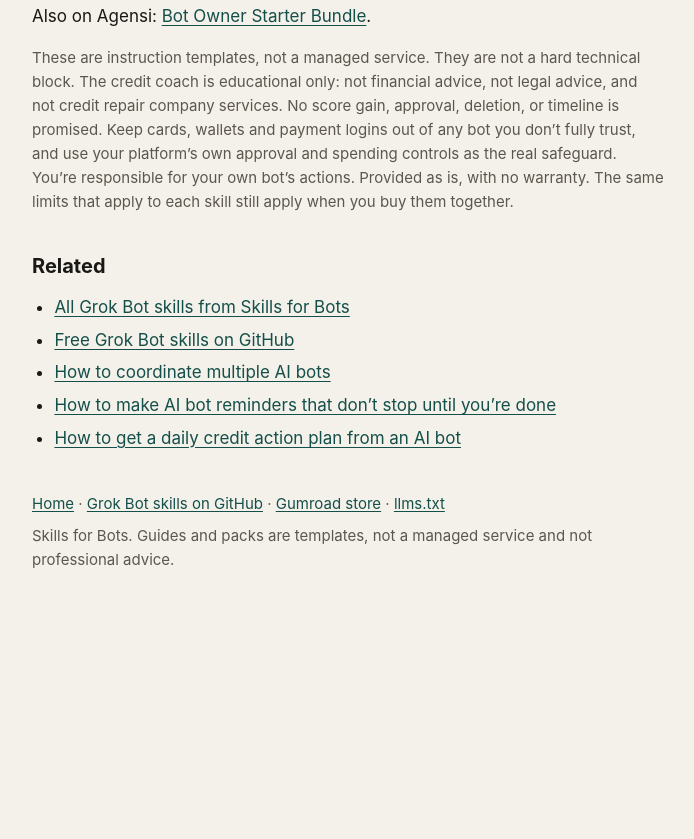
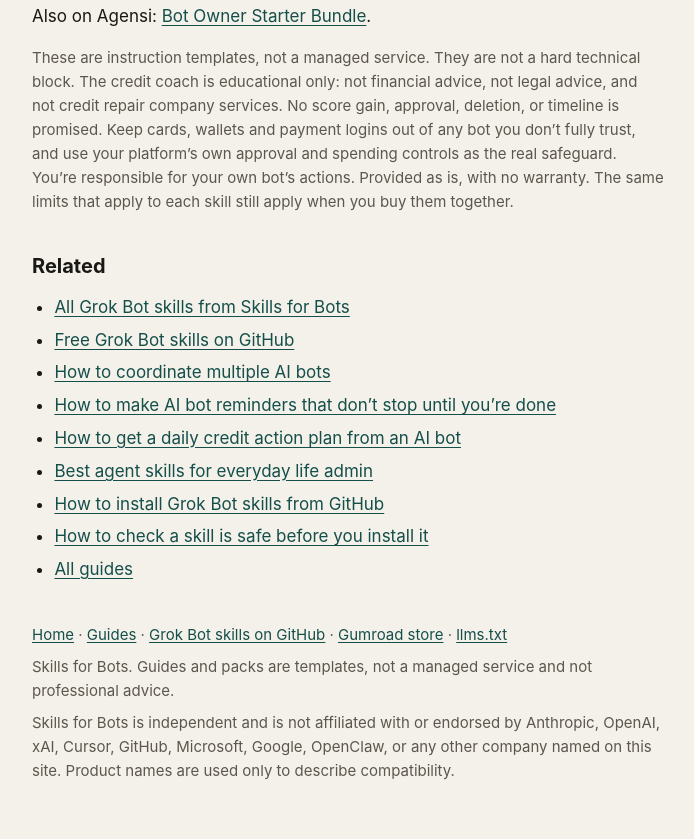
Before and after one commit to skillsforbots/skillsforbots.github.io, a plain HTML site: page grok-bot-skills-bundle/index.html in a window 1280 px wide. Shown: the part 2211-3050 px from the top of the page, without its empty margins (292-986 px from the left). Before the commit the page ends 2839 px from the top, so only its background shows below. Drawn offline with Linux system fonts and the light colour scheme.

Commit message:
Pack grok-bot-skills-bundle: related guide links, footer non-affiliation line

```diff
--- a/grok-bot-skills-bundle/index.html
+++ b/grok-bot-skills-bundle/index.html
@@ -323,11 +323,16 @@
       <li><a href="/coordinate-multiple-ai-bots/">How to coordinate multiple AI bots</a></li>
       <li><a href="/ai-bot-reminders-that-dont-stop/">How to make AI bot reminders that don’t stop until you’re done</a></li>
       <li><a href="/ai-bot-daily-credit-action-plan/">How to get a daily credit action plan from an AI bot</a></li>
+      <li><a href="/skills/everyday/">Best agent skills for everyday life admin</a></li>
+      <li><a href="/install/grok-bot/">How to install Grok Bot skills from GitHub</a></li>
+      <li><a href="/safety/check-a-skill-before-installing/">How to check a skill is safe before you install it</a></li>
+      <li><a href="/guides/">All guides</a></li>
     </ul>
   </main>
   <footer>
-    <p><a href="/">Home</a> · <a href="https://github.com/skillsforbots/grok-bot-skills">Grok Bot skills on GitHub</a> · <a href="https://skillsforbots.gumroad.com">Gumroad store</a> · <a href="https://skillsforbots.com/llms.txt">llms.txt</a></p>
+    <p><a href="/">Home</a> · <a href="/guides/">Guides</a> · <a href="https://github.com/skillsforbots/grok-bot-skills">Grok Bot skills on GitHub</a> · <a href="https://skillsforbots.gumroad.com">Gumroad store</a> · <a href="https://skillsforbots.com/llms.txt">llms.txt</a></p>
     <p>Skills for Bots. Guides and packs are templates, not a managed service and not professional advice.</p>
+    <p>Skills for Bots is independent and is not affiliated with or endorsed by Anthropic, OpenAI, xAI, Cursor, GitHub, Microsoft, Google, OpenClaw, or any other company named on this site. Product names are used only to describe compatibility.</p>
   </footer>
 </body>
 </html>
```
